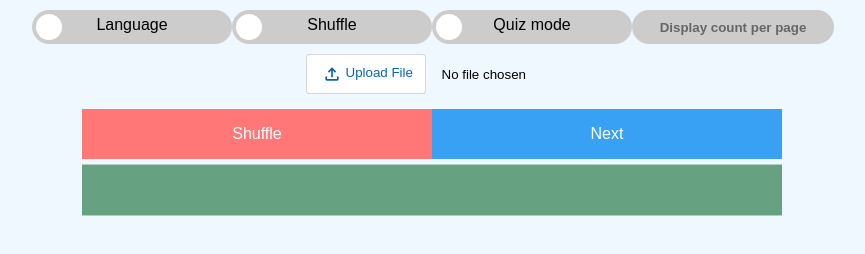
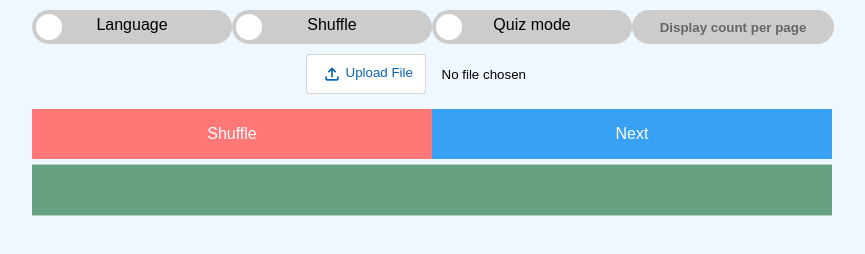
Before and after one commit to giorgisikharulidze/Study, a website: page index.html in a window 1280 px wide. Shown: the whole page, without its empty margins (318-1183 px from the left). Drawn offline with Linux system fonts and the light colour scheme.

Commit message:
minor change in design

```diff
--- a/styles.css
+++ b/styles.css
@@ -27,7 +27,7 @@ div[class*=box] {
 	line-height: 50px;
 	height: 50px;
 	text-align: center;
-	width: 700px;
+	width: 800px;
 	cursor: pointer;
 
 }
@@ -623,7 +623,7 @@ button, input[type="submit"], input[type="reset"] {
 
 #shuffleButton,
 #nextButton {
-  width: 350px; /* Set the width to match the original button size */
+  width: 400px; /* Set the width to match the original button size */
 }
 
 
```
